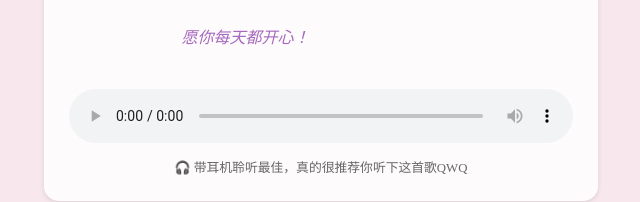
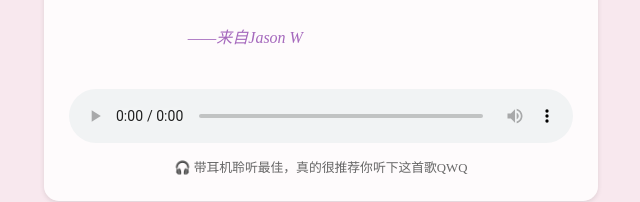
Before and after one commit to Real-JasonWang/fuqi_qrj, a plain HTML site: page index.html in a window 1280 px wide. Shown: the part 529-731 px from the top of the page, 319-959 px from the left. Drawn offline with Linux system fonts and the light colour scheme.

Commit message:
Update index.html

```diff
--- a/index.html
+++ b/index.html
@@ -221,7 +221,7 @@
       节日快乐！
     </p>
     <p class="subtle-text">
-      愿你每天都开心！
+      ——来自Jason W
     </p>
 
     <audio id="audioPlayer" controls>
```
